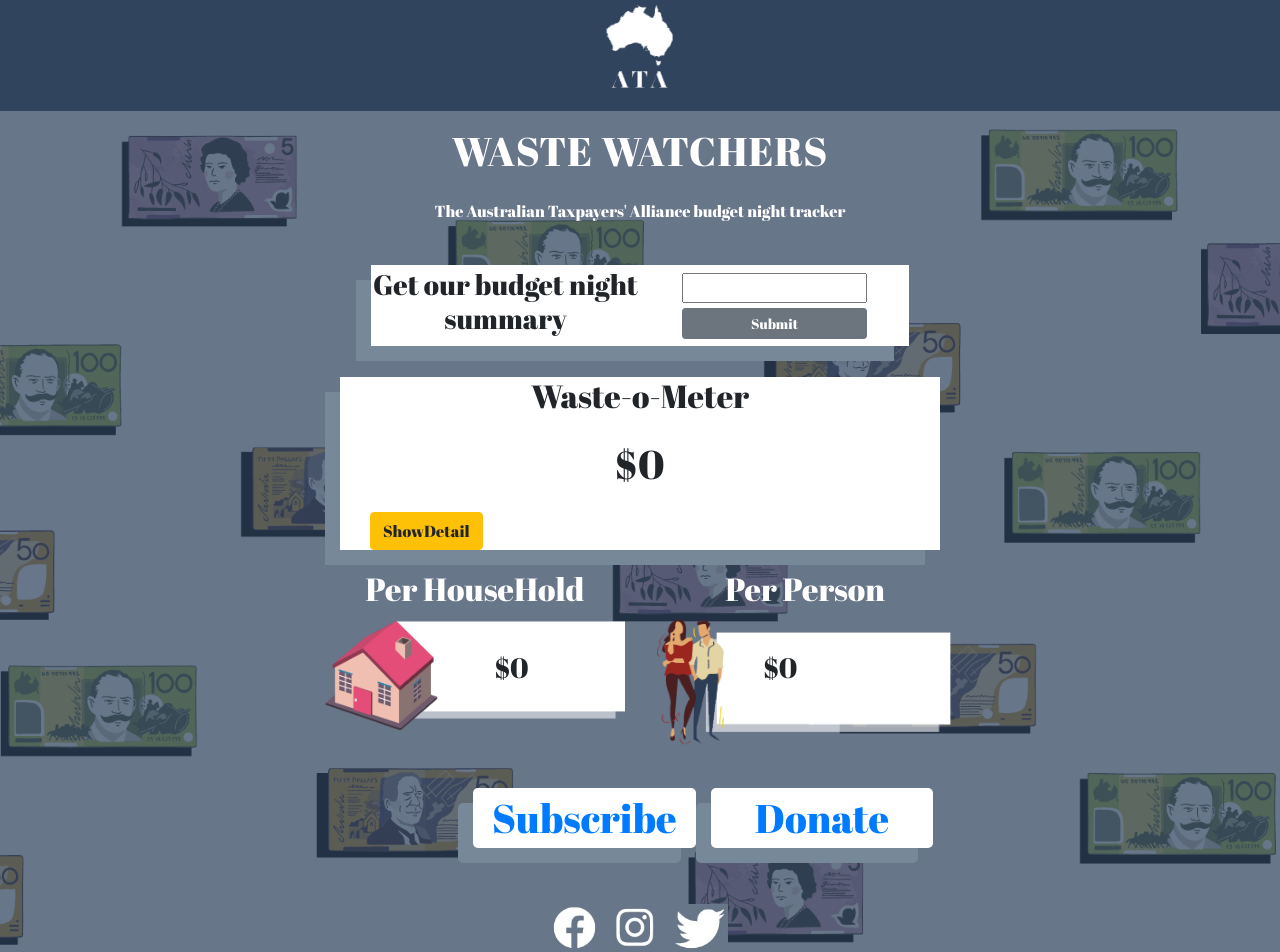
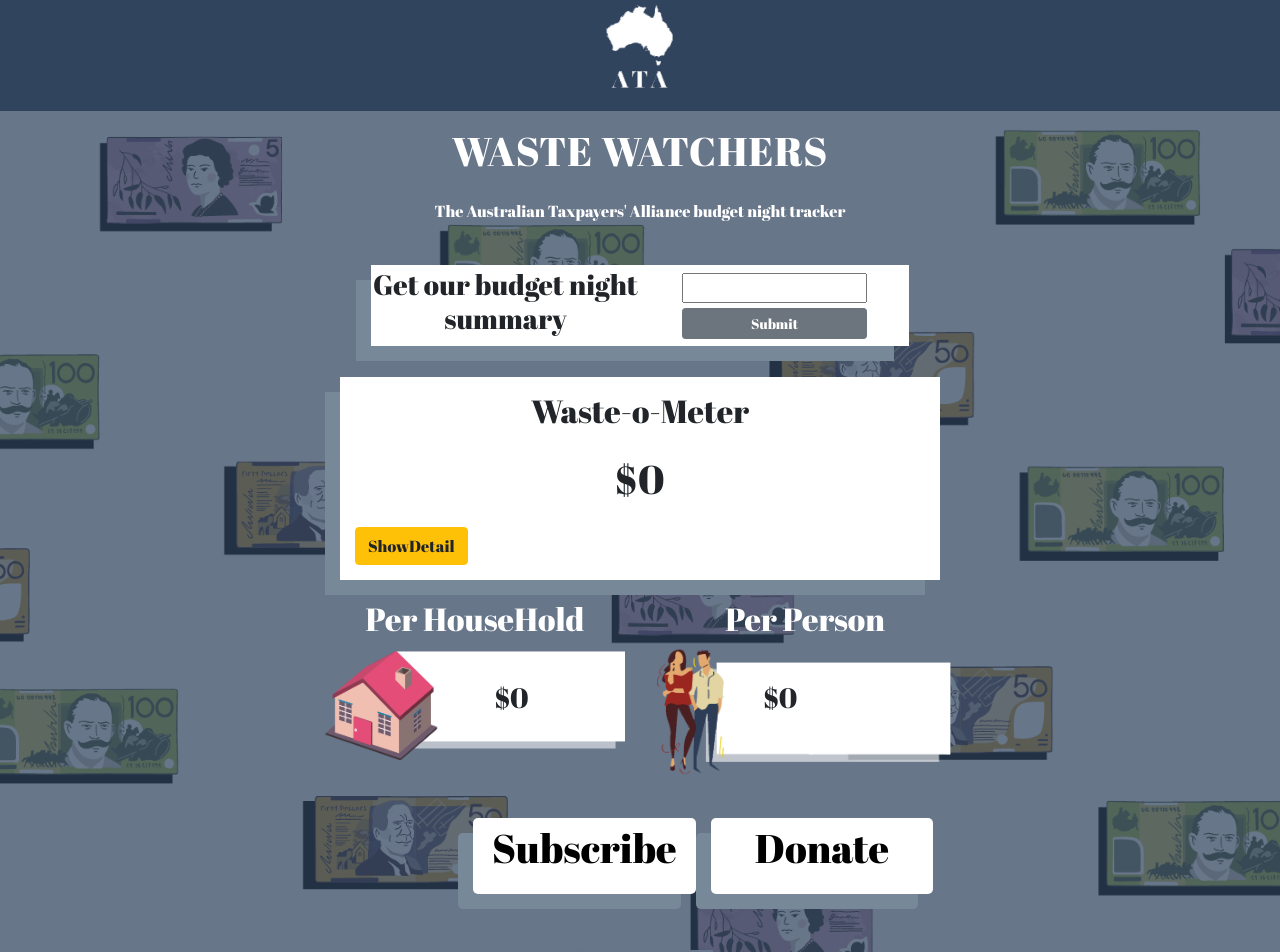
Before and after one commit to AdanTouchPoint/sockets-rt-front, a React (Create React App) app: page / in a window 1280 px wide. Shown: the top 952 px of the page. Built offline with nearby package versions, Linux system fonts and the light colour scheme; no server answers.

Commit message:
fix  more Style bugs

```diff
--- a/src/App.js
+++ b/src/App.js
@@ -183,15 +183,15 @@
                             <Row>
                                 <a href={'http://www.taxpayers.org.au/sign-up-newsletter'} target={'blank'}
                                    role={'button'}>
-                                    Subscribe
+                                    <p style={{color:'black'}}>Subscribe</p>
                                 </a>
                             </Row>
                         </Col>
 
                         <Col xs={5} md={8} className={'buttons'}>
-                            <Row>
-                                <a href={'http://www.taxpayers.org.au/donate'} target={'blank'}>
-                                    Donate
+                            <Row >
+                                <a  href={'http://www.taxpayers.org.au/donate'} target={'blank'}>
+                                <p style={{color:'black'}}>Donate</p>
                                 </a>
                             </Row>
                         </Col>
@@ -200,17 +200,17 @@
                 <div style={{display: 'flex', marginTop: '3em'}}>
                     <div style={{padding: '8px',}}>
                         <a href={'https://www.facebook.com/AusTaxpayers'} role={'button'} target={'blank'}>
-                            <img style={{height: '50px'}} src={fblogo} alt={'tweet'}/>
+                            <img style={{height: '40px'}} src={fblogo} alt={'tweet'}/>
                         </a>
                     </div>
                     <div style={{padding: '8px'}}>
                         <a href={'https://www.instagram.com/austaxpayersalliance/'} target={'blank'}>
-                            <img style={{height: '50px'}} src={instlogo} alt={'tweet'}/>
+                            <img style={{height: '40px'}} src={instlogo} alt={'tweet'}/>
                         </a>
                     </div>
                     <div style={{padding: '8px'}}>
                         <a href={'https://twitter.com/AusTaxpayers'} target={'blank'}>
-                            <img style={{height: '50px'}} src={twitterlog} alt={'tweet'}/>
+                            <img style={{height: '40px'}} src={twitterlog} alt={'tweet'}/>
                         </a>
                     </div>
                 </div>
--- a/src/components/WasteoMeter.js
+++ b/src/components/WasteoMeter.js
@@ -14,7 +14,7 @@
     const div = formatter.format(totalAmount)
     setTotal(div)
     return (
-        <Container style={{ boxShadow:'-15px 15px lightslategray', maxWidth:'600px', margin:'5px', textAlign: 'left',backgroundColor: 'white'}} sm={5} xl={12} >
+        <Container style={{padding:'15px 0', boxShadow:'-15px 15px lightslategray', maxWidth:'600px', margin:'5px', textAlign: 'left',backgroundColor: 'white'}} sm={5} xl={12} >
                <Col     >
                    <h2>Waste-o-Meter</h2>
                        <h1 className={'big'}>
```
